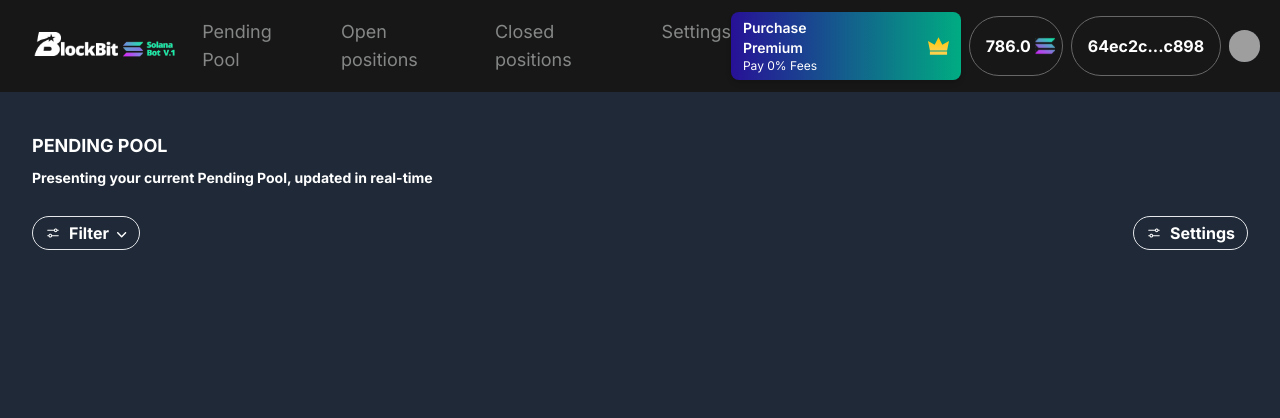
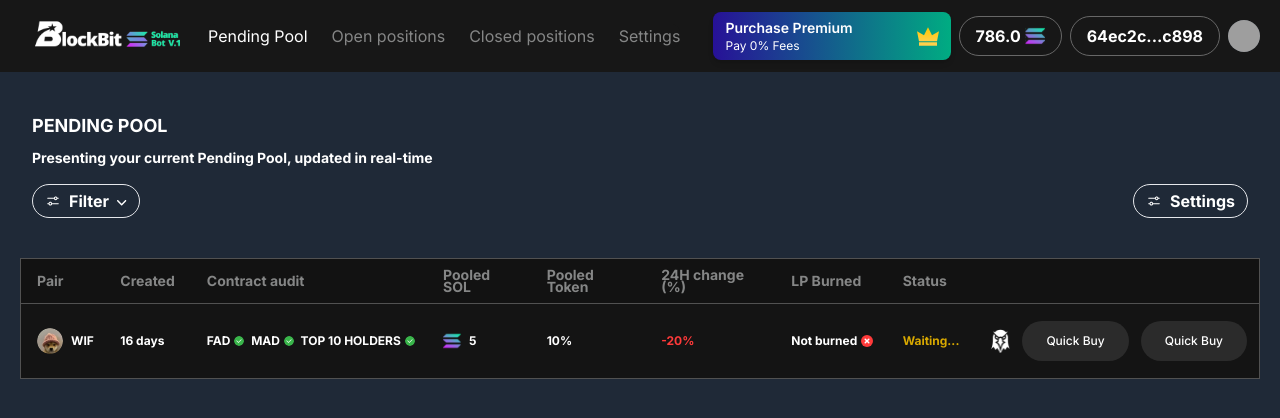
Before and after one commit to vikashvermagit/Sol-Bot, a Next.js app: page / in a window 1280 px wide. Shown: the top 418 px of the page. Built offline with nearby package versions, Linux system fonts and the light colour scheme; grey boxes are pictures that could not be loaded.

Commit message:
dynamic content

```diff
--- a/src/app/page.js
+++ /dev/null
@@ -1,25 +0,0 @@
-import Navbar from "@/components/Navbar";
-import Image from "next/image";
-
-export default function Home() {
-  return (
-    <div className="bg-gray-800  h-screen">
-   <Navbar/>
-      <div className="mx-8 mt-10">
-         <h1 className="text-lg font-bold text-white">PENDING POOL</h1>
-         <p className="text-sm font-bold text-white mt-2">Presenting your current Pending Pool, updated in real-time</p>
-         <div className=" flex justify-between mt-7">
-          <div className="border rounded-[48px] flex justify-between gap-2 items-center px-3 py-1 ">
-             <Image src={'/filter.svg'} width={16} height={16} />
-             <h1 className="text-white text-base font-bold">Filter</h1>
-             <Image src={'/dropdown.svg'} width={10} height={10} className='mt-1' />
-          </div>
-          <div className="border rounded-[48px] flex justify-between gap-2 items-center px-3 py-1 ">
-             <Image src={'/filter.svg'} width={16} height={16} />
-             <h1 className="text-white text-base font-bold">Settings </h1>
-          </div>
-         </div>
-      </div>
-    </div>
-  );
-}
--- /dev/null
+++ b/src/app/page.jsx
@@ -0,0 +1,105 @@
+"use client";
+import Navbar from "@/components/Navbar";
+import PendingPoolTable from "@/components/PendingPoolTable";
+import Image from "next/image";
+import { useState } from "react";
+
+export default function Home() {
+  const [tab, setTab] = useState("Pending Pool");
+  console.log(tab);
+
+  return (
+    <div className="bg-gray-800  h-screen">
+      <Navbar tab={tab} setTab={setTab} />
+
+      {/* Dynamic Section */}
+
+      <div className="mx-8 mt-10">
+        {tab === "Pending Pool" && (
+          <h1 className="text-lg font-bold text-white uppercase">
+            PENDING POOL
+          </h1>
+        )}
+        {tab === "Open positions" && (
+          <h1 className="text-lg font-bold text-white uppercase">
+            Open positions
+          </h1>
+        )}
+        {tab === "Closed positions" && (
+          <h1 className="text-lg font-bold text-white uppercase">
+            Closed positions
+          </h1>
+        )}
+        {tab === "Settings" && (
+          <h1 className="text-lg font-bold text-white uppercase">Settings</h1>
+        )}
+
+        {/* Description  */}
+        {tab === "Pending Pool" && (
+          <p className="text-sm font-bold text-white mt-2">
+            Presenting your current Pending Pool, updated in real-time
+          </p>
+        )}
+
+        {tab === "Open positions" && (
+          <p className="text-sm font-bold text-white mt-2">
+            Presenting your current open positions, updated in real-time
+          </p>
+        )}
+
+        {tab === "Closed positions" && (
+          <p className="text-sm font-bold text-white mt-2">
+            Presenting your closed positions
+          </p>
+        )}
+
+        <div className=" flex justify-between mt-4">
+          <div className="flex items-center gap-5">
+            <div className="border rounded-[48px] flex justify-between gap-2 items-center px-3 py-1 ">
+              <Image src={"/filter.svg"} alt="" width={16} height={16} />
+              <h1 className="text-white text-base font-bold">Filter</h1>
+              <Image
+                src={"/dropdown.svg"}
+                alt=""
+                width={10}
+                height={10}
+                className="mt-1"
+              />
+            </div>
+            {tab === "Open positions" && (
+              <>
+                <div className="flex items-center gap-2 text-[#FFFFFF91]">
+                  <div className="mr-2">
+                    <p className="text-[14px] font-bold">Show hidden</p>
+                  </div>
+                  <p className="text-[14px] font-bold">Open position: 17</p>
+                  <p className="text-[14px] font-bold">
+                    Total Invested SOL: 14
+                  </p>
+                  <p className="text-[14px] font-bold">Total Current SOL: 11</p>
+                </div>
+              </>
+            )}
+            {tab === "Closed positions" && (
+              <>
+                <div className="flex items-center gap-2 text-[#FFFFFF91]">
+                  <p className="text-[14px] font-bold">
+                    Closed Positions PNL: 177 SOL
+                  </p>
+                </div>
+              </>
+            )}
+          </div>
+          <div className="border rounded-[48px] flex justify-between gap-2 items-center px-3 py-1 ">
+            <Image src={"/filter.svg"} alt="" width={16} height={16} />
+            <h1 className="text-white text-base font-bold">Settings </h1>
+          </div>
+        </div>
+      </div>
+
+      <div className="mt-5 p-5">
+        <PendingPoolTable />
+      </div>
+    </div>
+  );
+}
--- a/src/components/Navbar.jsx
+++ b/src/components/Navbar.jsx
@@ -3,7 +3,7 @@
 import Link from "next/link";
 import React, { useState } from "react";
 
-const Navbar = () => {
+const Navbar = ({ tab, setTab }) => {
   return (
     <nav className="bg-[#171717] border-gray-200 px-5 w-full ">
       <div className=" flex  items-center justify-between">
@@ -22,39 +22,51 @@
           </Link>
 
           <div className={`items-center justify-between `} id="navbar-user">
-            <ul className="flex flex-col font-medium p-4 md:p-0 mt-4 border border-gray-100 rounded-lg bg-[#171717] md:space-x-8 rtl:space-x-reverse md:flex-row md:mt-0 md:border-0 dark:bg-gray-800 md:dark:bg-gray-900 dark:border-gray-700">
+            <ul className="flex flex-col font-medium p-4 md:p-0 mt-4 border border-gray-100 rounded-lg bg-[#171717] md:space-x-6 rtl:space-x-reverse md:flex-row md:mt-0 md:border-0 dark:bg-gray-800 md:dark:bg-gray-900 dark:border-gray-700">
               <li>
-                <Link
+                <div
                   href="#"
-                  className="text-lg block py-2 px-3 font-normal text-[#858686]  rounded md:bg-transparent  md:p-0 md:dark:text-white "
+                  className={`text-[16px] block py-2 px-3 font-normal  ${
+                    tab === "Pending Pool" ? "text-white" : "text-[#858686]"
+                  }  rounded md:bg-transparent  md:p-0 `}
                   aria-current="page"
+                  onClick={() => setTab("Pending Pool")}
                 >
                   Pending Pool
-                </Link>
+                </div>
               </li>
               <li>
-                <Link
+                <div
                   href="#"
-                  className="text-lg block py-2 px-3 font-normal rounded md:p-0 text-[#858686]  hover:text-white "
+                  className={`text-[16px] block py-2 px-3 font-normal rounded md:p-0 ${
+                    tab === "Open positions" ? "text-white" : "text-[#858686]"
+                  }`}
+                  onClick={() => setTab("Open positions")}
                 >
                   Open positions
-                </Link>
+                </div>
               </li>
               <li>
-                <Link
+                <div
                   href="#"
-                  className="text-lg block py-2 px-3 font-normal rounded md:p-0 text-[#858686]  hover:text-white "
+                  className={`text-[16px] block py-2 px-3 font-normal rounded md:p-0 ${
+                    tab === "Closed positions" ? "text-white" : "text-[#858686]"
+                  }`}
+                  onClick={() => setTab("Closed positions")}
                 >
                   Closed positions
-                </Link>
+                </div>
               </li>
               <li>
-                <Link
+                <div
                   href="#"
-                  className="text-lg block py-2 px-3 font-normal rounded md:p-0 text-[#858686]  hover:text-white "
+                  className={`text-[16px] block py-2 px-3 font-normal rounded md:p-0 ${
+                    tab === "Settings" ? "text-white" : "text-[#858686]"
+                  }`}
+                  onClick={() => setTab("Settings")}
                 >
                   Settings
-                </Link>
+                </div>
               </li>
             </ul>
           </div>
```
